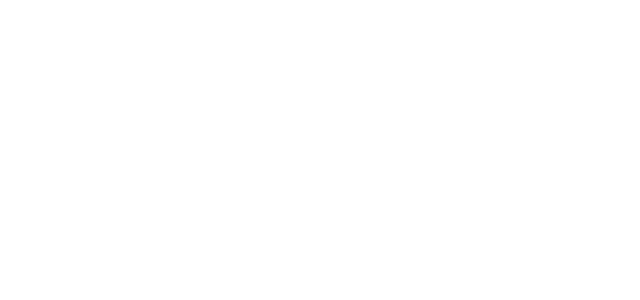
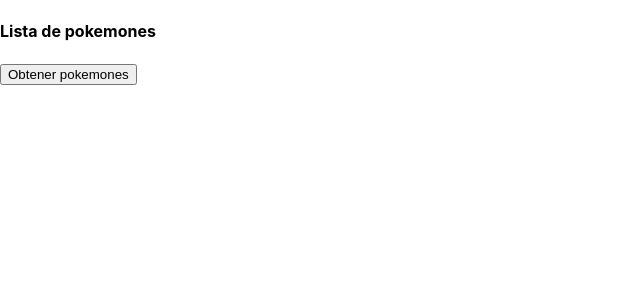
Before and after one commit to lpablos/app-react-redux, a React (Create React App) app: page / in a window 1280 px wide. Shown: the top 300 px of the page, without its empty margins (0-640 px from the left). Built offline with nearby package versions, Linux system fonts and the light colour scheme.

Commit message:
I added action of call redux store

```diff
--- a/src/App.jsx
+++ b/src/App.jsx
@@ -1,10 +1,13 @@
 import React from 'react'
-
+import Pokemones from './componentes/Pokemones'
+import { Provider } from 'react-redux'
+import generateStore from './redux/store'
 function App() {
+  const store = generateStore()
   return (
-    <div>
-
-    </div>
+    <Provider store={ store }>
+      <Pokemones/>
+    </Provider>
   );
 }
 
--- /dev/null
+++ b/src/componentes/Pokemones.jsx
@@ -0,0 +1,25 @@
+import React from 'react'
+import { useDispatch, useSelector } from 'react-redux'
+import { obtenerPokemonesAccion } from '../redux/pokeDucks'
+
+const Pokemones = () => {
+
+    const dispatch = useDispatch()
+    const pokemones = useSelector(store => store.pokemones.array)
+
+    return (
+        <div>
+            <h4>Lista de pokemones</h4>
+            <button onClick={ ()=> dispatch(obtenerPokemonesAccion()) }>Obtener pokemones</button>
+            <ul>
+                {
+                    pokemones.map(item=>(
+                        <li key={item.name}>{item.name}</li>
+                    ))
+                }
+            </ul>
+        </div>
+    )
+}
+
+export default Pokemones
--- a/src/redux/store.js
+++ b/src/redux/store.js
@@ -3,7 +3,7 @@
 
 import pokeReduce from './pokeDucks'
 
-const rootReduce  = combineReducers({
+const rootReducer  = combineReducers({
     pokemones : pokeReduce
 })
 
```
